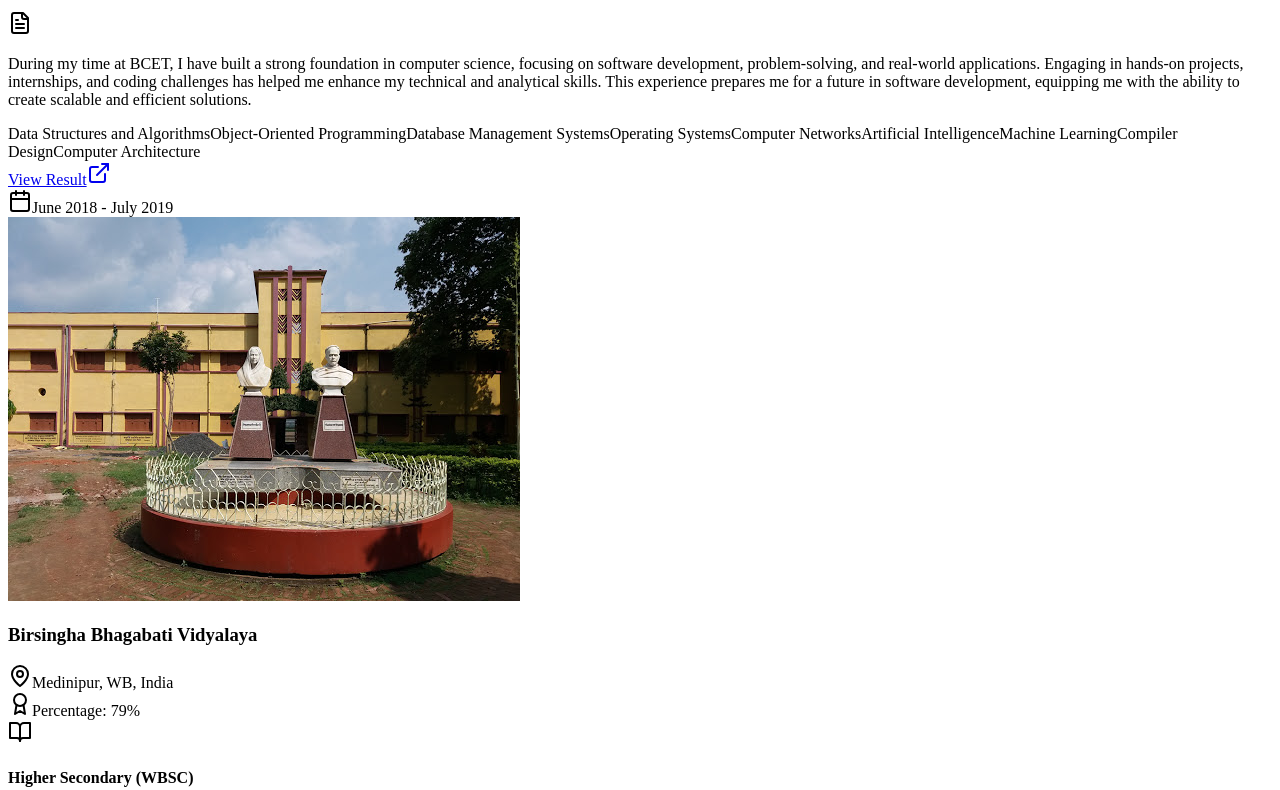
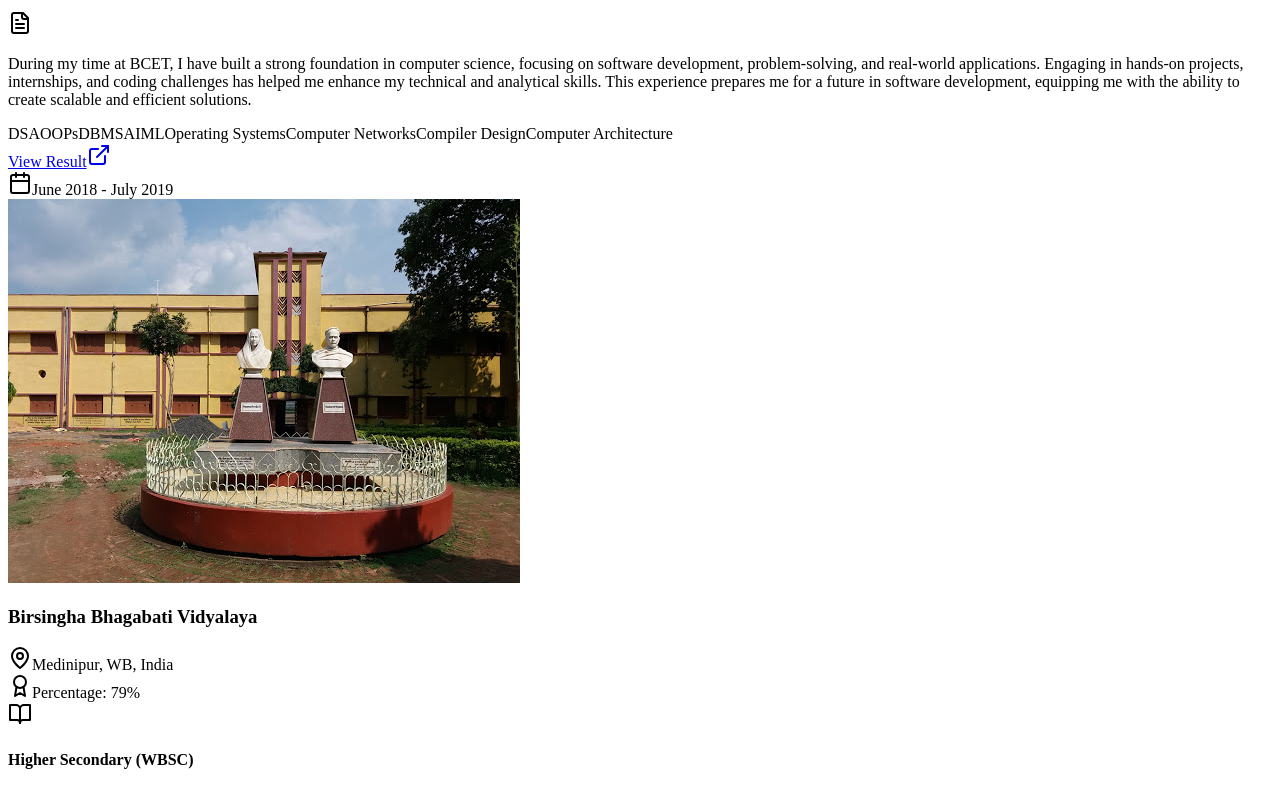
Before and after one commit to Sathwikbn/portfolio, a Next.js app: page /Education in a window 1280 px wide. Shown: the part 880-1670 px from the top of the page. Built offline with nearby package versions, Linux system fonts and the light colour scheme.

Commit message:
Update Education links

```diff
--- a/src/pages/Education.tsx
+++ b/src/pages/Education.tsx
@@ -14,13 +14,13 @@ const Education = () => {
 			image: "./education/college_img.jpg",
 			resultUrl: "https://drive.google.com/file/d/13NLiFAuHZ-Uqfa__cfMHBw0u7L79EV3v/view?usp=sharing",
 			coursework: [
-				"Data Structures and Algorithms",
-				"Object-Oriented Programming",
-				"Database Management Systems",
+				"DSA",
+				"OOPs",
+				"DBMS",
+				"AI",
+				"ML",
 				"Operating Systems",
 				"Computer Networks",
-				"Artificial Intelligence",
-				"Machine Learning",
 				"Compiler Design",
 				"Computer Architecture"
 			],
@@ -35,9 +35,10 @@ const Education = () => {
 			image: "./education/school_img.jpg",
 			resultUrl: "https://drive.google.com/file/d/1PhtxKjRXHwxyRb8Ml14FbkAM_mQR7QEf/view?usp=sharing",
 			subjects: [
-				"Mathematics",
 				"Physics",
 				"Chemistry",
+				"Mathematics",
+				"Biology",
 				"Computer Science"
 			],
 			description: "My higher secondary education laid the foundation for my technical journey, strengthening my analytical thinking and problem-solving abilities. The strong emphasis on mathematics and computer science has been instrumental in shaping my passion for software development, enabling me to approach complex technical challenges with confidence."
```
